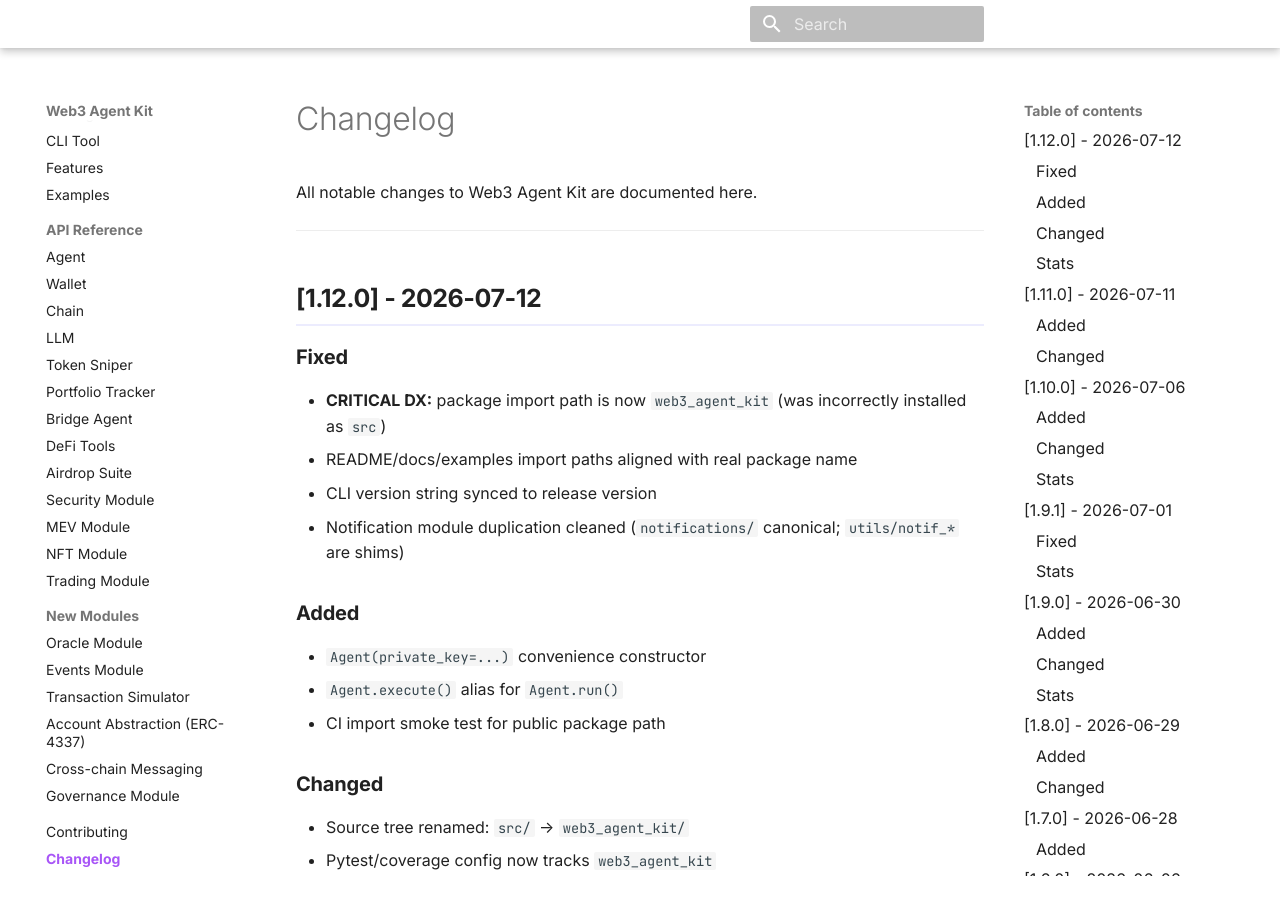
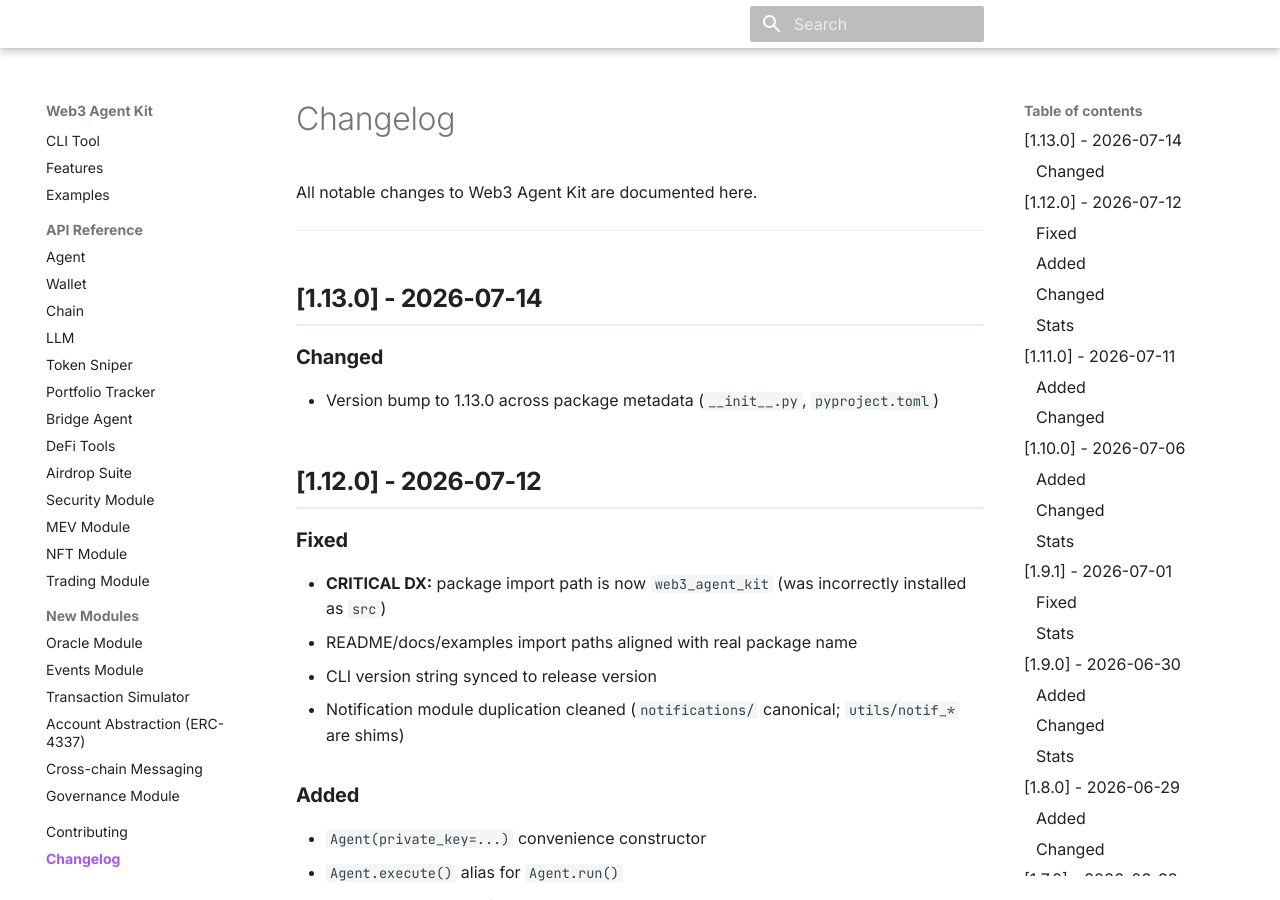
Before and after one commit to teraus111/web3-agent-kit-solana-trading, an MkDocs documentation site: the page built from docs/changelog.md, in a window 1280 px wide and 900 px high. Built offline with MkDocs 1.6.1 and Material for MkDocs 9.7.7, drawn with Linux system fonts in a browser that asks for light colours; comment, search, counter and statistics services are not loaded.

Commit message:
docs: sync version references to v1.13.0

````diff
--- a/docs/changelog.md
+++ b/docs/changelog.md
@@ -3,6 +3,11 @@
 All notable changes to Web3 Agent Kit are documented here.
 
 ---
+
+## [1.13.0] - 2026-07-14
+
+### Changed
+- Version bump to 1.13.0 across package metadata (`__init__.py`, `pyproject.toml`)
 
 ## [1.12.0] - 2026-07-12
 
--- a/docs/cli.md
+++ b/docs/cli.md
@@ -23,11 +23,11 @@
 ```bash
 $ wak info
 ╔══════════════════════════════════════════════╗
-║         🤖 Web3 Agent Kit v1.12.0             ║
+║         🤖 Web3 Agent Kit v1.13.0             ║
 ║    Open-source AI agent framework for Web3   ║
 ╚══════════════════════════════════════════════╝
 
-📦 Version: 1.12.0
+📦 Version: 1.13.0
 🔗 GitHub: https://github.com/ulsreall/web3-agent-kit
 📦 PyPI: https://pypi.org/project/web3-agent-kit/
 ```
````
Also changed, not shown: CHANGELOG.md (+5 -0 lines), docs/index.md (+1 -1 lines).
